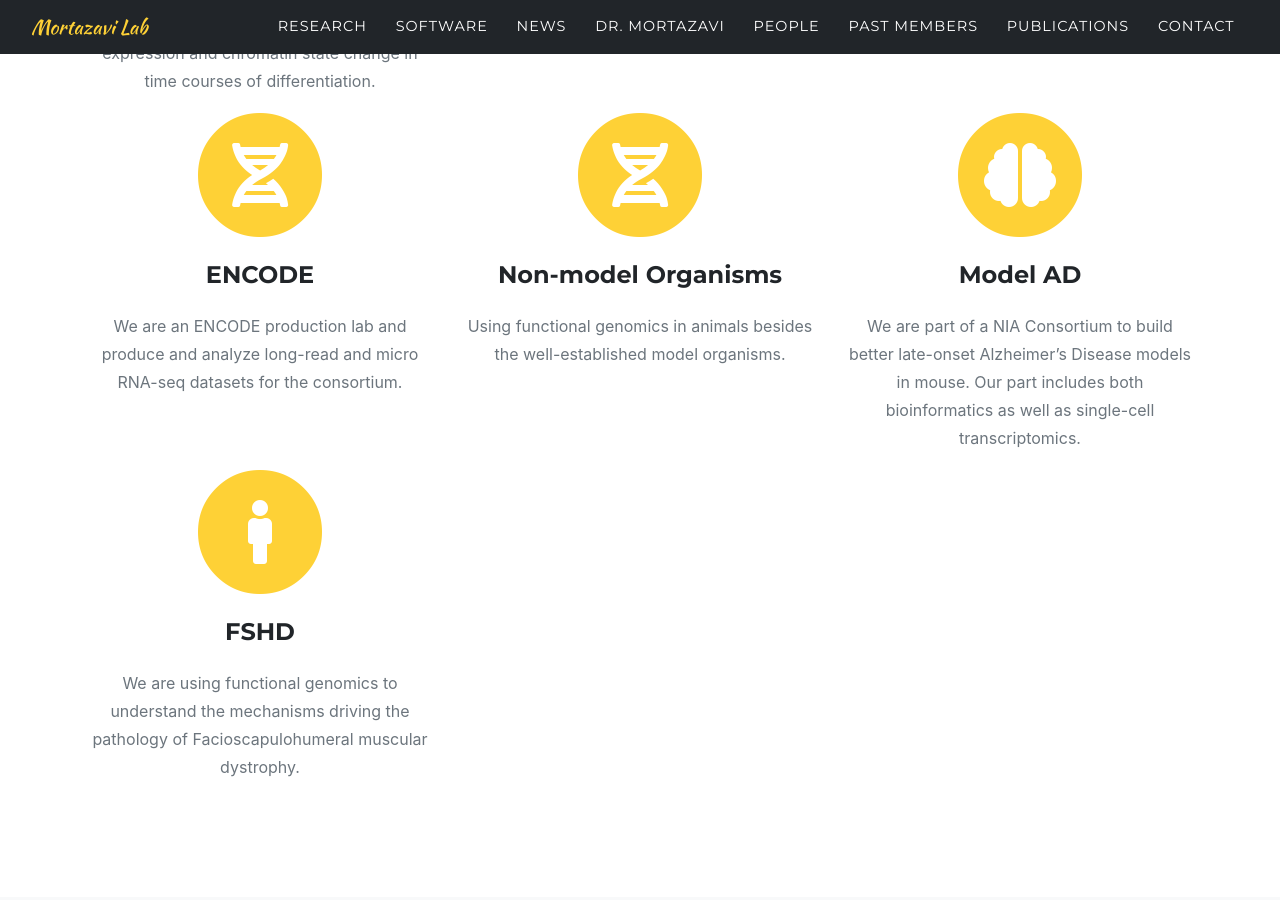
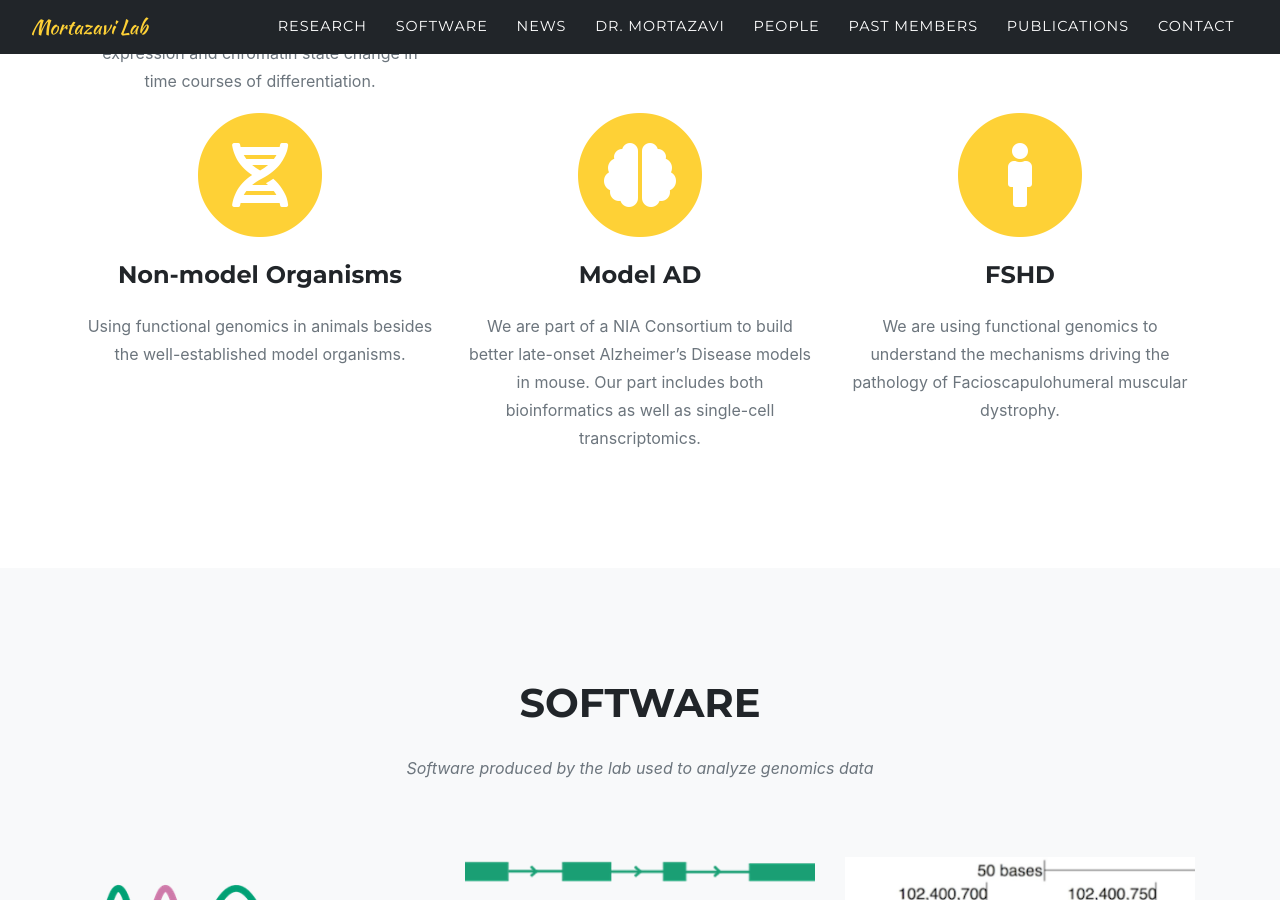
Before and after one commit to mortazavilab/mortazavilab.github.io, a Jekyll site: the page built from index.md, in a window 1280 px wide and 900 px high, scrolled down 1509 px. Built offline with Jekyll 4.4.1, drawn with Linux system fonts in a browser that asks for light colours; some web fonts are replaced.

Commit message:
Update sitetext.yml

```diff
--- a/_data/sitetext.yml
+++ b/_data/sitetext.yml
@@ -15,9 +15,6 @@ services:
         icon: fas fa-dna #find more at https://fontawesome.com/icons
       - title: "Long-read Transcriptomics"
         desc: "We are leveraging the PacBio and Oxford Nanopore platforms to sequence full-length transcripts to characterize the true extent of alternative splicing."
-        icon: fas fa-dna #find more at https://fontawesome.com/icons
-      - title: "ENCODE"
-        desc: "We are an ENCODE production lab and produce and analyze long-read and micro RNA-seq datasets for the consortium."
         icon: fas fa-dna #find more at https://fontawesome.com/icons
       - title: "Non-model Organisms"
         desc: "Using functional genomics in animals besides the well-established model organisms."
```
